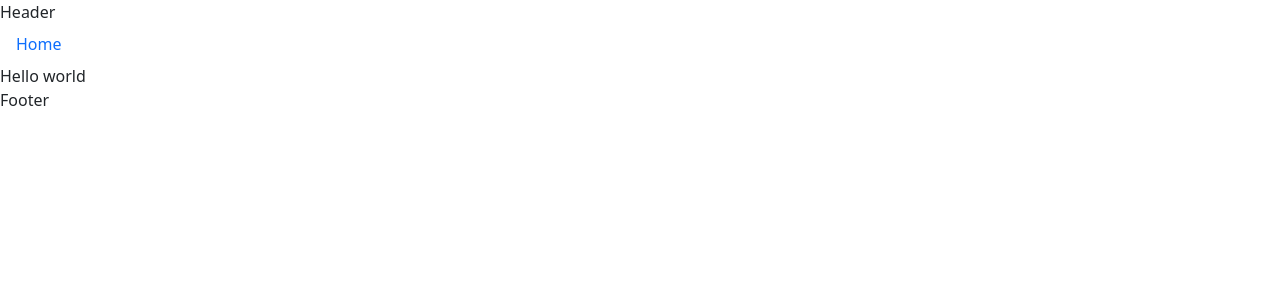
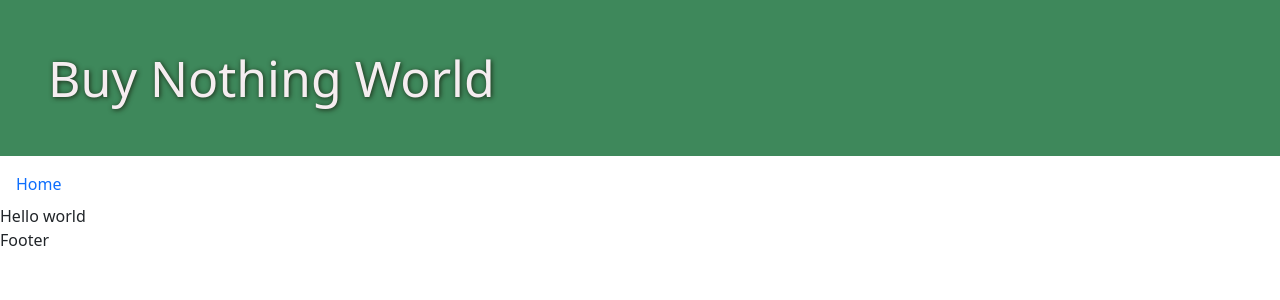
Before and after one commit to jzelasky/buy-nothing-world, a React (Create React App) app in the folder client/: page / in a window 1280 px wide. Shown: the top 300 px of the page. Built offline with nearby package versions, Linux system fonts and the light colour scheme.

Commit message:
styled header

```diff
--- a/client/package.json
+++ b/client/package.json
@@ -10,6 +10,7 @@
     "@testing-library/user-event": "^12.1.10",
     "graphql": "^15.4.0",
     "jwt-decode": "^3.1.2",
+    "bootstrap": "^5.2.3",
     "react": "^17.0.1",
     "react-dom": "^17.0.1",
     "react-router-dom": "^6.2.1",
--- a/client/public/index.html
+++ b/client/public/index.html
@@ -26,7 +26,7 @@
     -->
     <link rel="preconnect" href="https://fonts.gstatic.com" />
     <link href="https://fonts.googleapis.com/css2?family=JetBrains+Mono:ital,wght@0,400;0,700;1,400&family=Open+Sans:wght@400;700&display=swap" rel="stylesheet" />
-    <title>Tech Thoughts</title>
+    <title>Buy Nothing World</title>
   </head>
   <body>
     <noscript>You need to enable JavaScript to run this app.</noscript>
--- a/client/src/components/Header.js
+++ b/client/src/components/Header.js
@@ -3,7 +3,7 @@ import React from 'react';
 export default function Header() {
   return (
     <div>
-      Header
+      <h1 className='p-5 headerStyles'>Buy Nothing World</h1>
     </div>
   );
 }
--- a/client/src/components/css/styles.css
+++ b/client/src/components/css/styles.css
@@ -0,0 +1,13 @@
+:root {
+    --dark-green: #1A2915;
+    --sea-green: #3E885B;
+    --lt-green: #85BDA6;
+    --beige: #F5EDF0;
+}
+
+.headerStyles {
+    background-color: var(--sea-green);
+    font-size: 50px;
+    color: var(--beige);
+    text-shadow: 1px 1px 5px var(--dark-green);
+}
```
Also changed, not shown: 1 other file (tests, documents, lock files or other folders).
